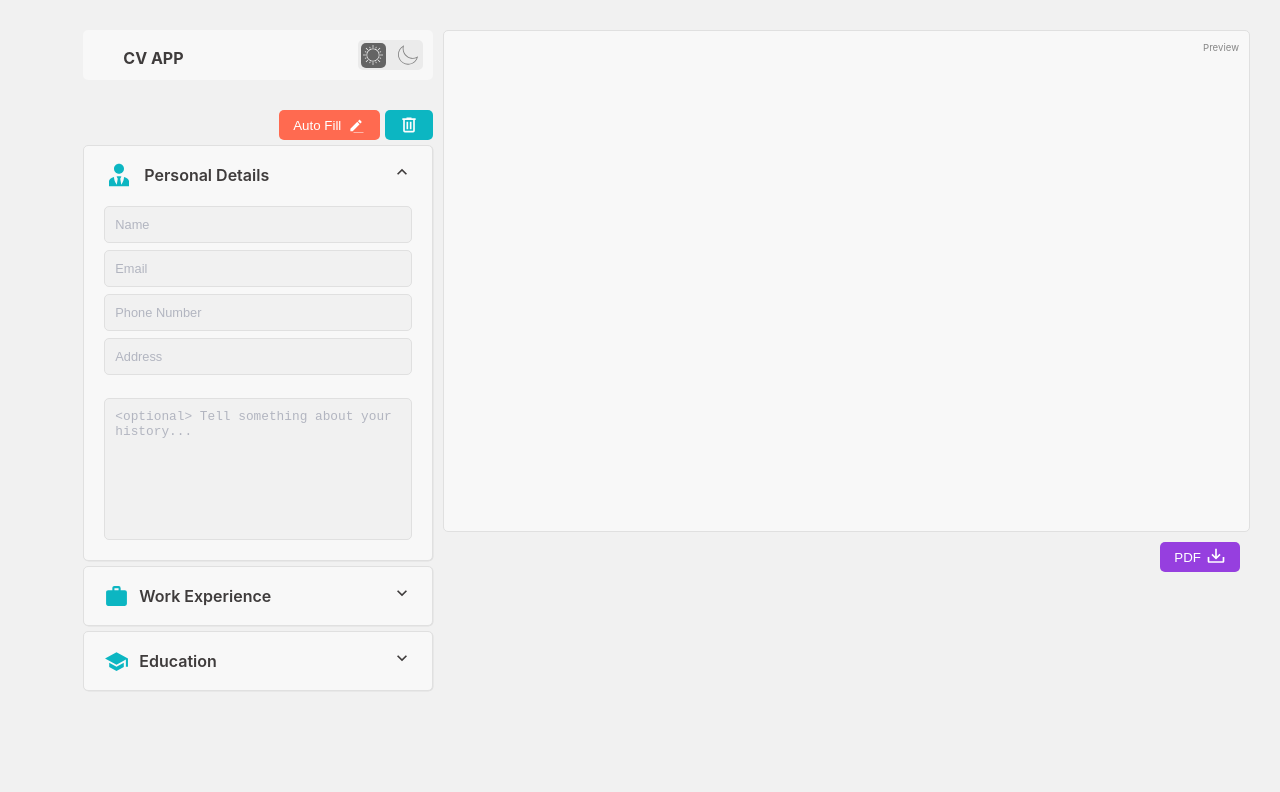
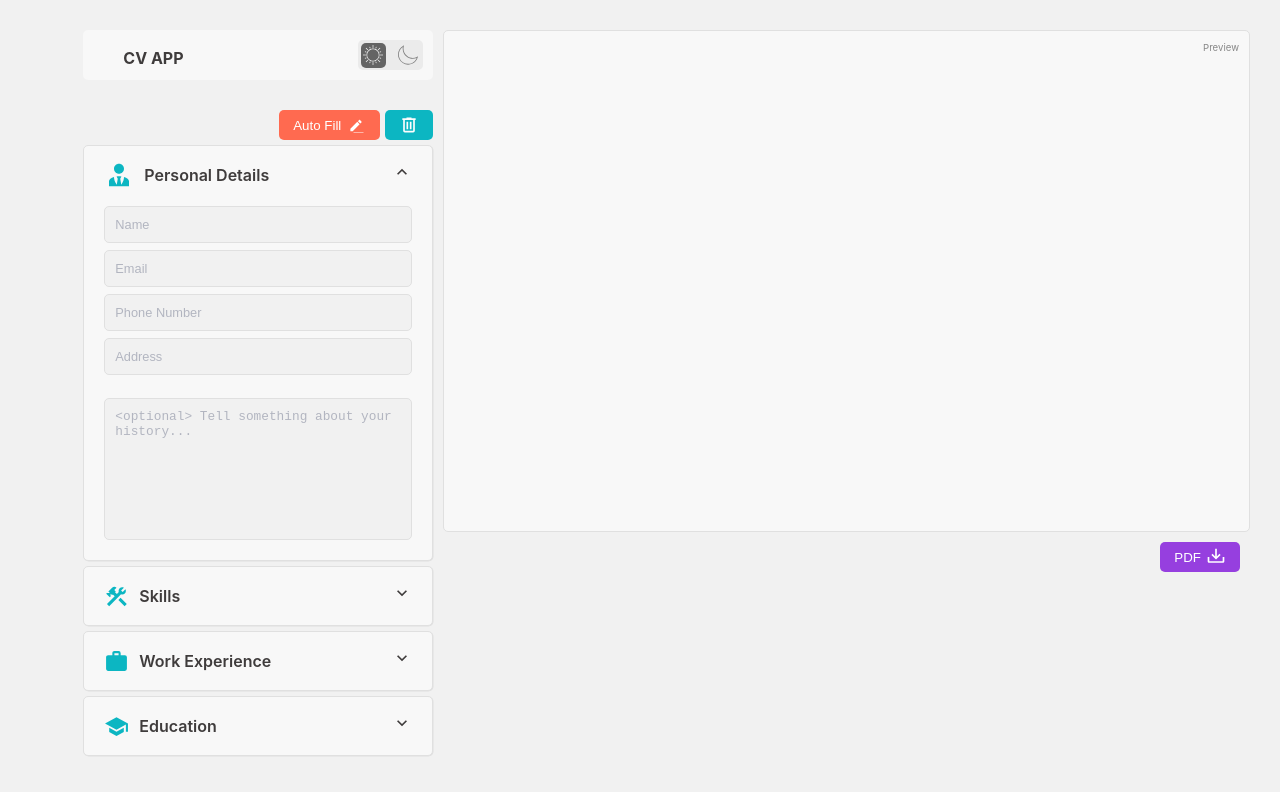
Before and after one commit to maurolps/cv-application, a React (Vite) app: page / in a window 1280 px wide. Shown: the top 792 px of the page. Built offline with nearby package versions, Linux system fonts and the light colour scheme.

Commit message:
Added Skills Component

```diff
--- a/src/App.jsx
+++ b/src/App.jsx
@@ -4,10 +4,17 @@ import { Experience } from "./components/Experience";
 import { Education } from "./components/Education";
 import { LoadCard } from "./components/LoadCard";
 import { Preview } from "./components/Preview";
+import { Skills } from "./components/Skills";
 import { useState } from "react";
 import generatePDF from "react-to-pdf";
 import { defaultData } from "./components/Data";
-import { svgPersonal, svgExp, svgEdu, svgDownload } from "./assets/svgs";
+import {
+  svgPersonal,
+  svgExp,
+  svgEdu,
+  svgDownload,
+  svgSkills,
+} from "./assets/svgs";
 import "./App.css";
 
 const pdfOptions = {
@@ -150,6 +157,17 @@ function App() {
             inputChange={inputChange}
             update={fieldsData}
           />
+
+          <LoadCard
+            title="Skills"
+            svg={svgSkills}
+            component={Skills}
+            toggle={toggleCards}
+            collapse={cardCollapse}
+            inputChange={inputChange}
+            update={fieldsData}
+          />
+
           <LoadCard
             title="Work Experience"
             svg={svgExp}
--- a/src/assets/svgs.jsx
+++ b/src/assets/svgs.jsx
@@ -11,6 +11,29 @@ const svgPersonal = (
       3M16 13.54C16 14.6 15.72 17.07 13.81 19.83L13 15L13.94 13.12C13.32 13.05
       12.67 13 12 13S10.68 13.05 10.06 13.12L11 15L10.19 19.83C8.28 17.07 8 14.6
       8 13.54C5.61 14.24 4 15.5 4 17V21H20V17C20 15.5 18.4 14.24 16 13.54Z"
+    />
+  </svg>
+);
+
+const svgSkills = (
+  <svg
+    width="25px"
+    style={{ fill: "var(--primary-color)" }}
+    xmlns="http://www.w3.org/2000/svg"
+    viewBox="0 0 24 24"
+  >
+    <title>Skills</title>
+    <path
+      d="
+      M13.78 15.3L19.78 21.3L21.89 19.14L15.89 13.14L13.78 15.3M17.5
+      10.1C17.11 10.1 16.69 10.05 16.36 9.91L4.97 21.25L2.86 19.14L10.27
+      11.74L8.5 9.96L7.78 10.66L6.33 9.25V12.11L5.63 12.81L2.11 9.25L2.81
+      8.55H5.62L4.22 7.14L7.78 3.58C8.95 2.41 10.83 2.41 12 3.58L9.89
+      5.74L11.3 7.14L10.59 7.85L12.38 9.63L14.2 7.75C14.06 7.42 14 7 14
+      6.63C14 4.66 15.56 3.11 17.5 3.11C18.09 3.11 18.61 3.25 19.08
+      3.53L16.41 6.2L17.91 7.7L20.58 5.03C20.86 5.5 21 6 21 6.63C21 8.55
+      19.45 10.1 17.5 10.1Z
+      "
     />
   </svg>
 );
@@ -304,6 +327,7 @@ const svgSun = (
 export {
   svgPersonal,
   svgEdu,
+  svgSkills,
   svgExp,
   svgArrowDown,
   svgArrowUp,
--- a/src/components/Data.jsx
+++ b/src/components/Data.jsx
@@ -15,6 +15,7 @@ const defaultData = {
   ["start"]: "",
   ["end"]: "",
   ["region"]: "",
+  ["skills"]: "",
 };
 
 const exampleData = {
@@ -23,6 +24,7 @@ const exampleData = {
   ["phone-number"]: "555-3035284",
   ["address"]: "164 Main Street, Cityville State, 235-12345",
   ["p-description"]: "FULLSTACK WEB DEVELOPER",
+  ["skills"]: `HTML, CSS, JavaScript, React, Node.js, TypeScript, Unit Testing, RESTful APIs, Git, Design Patterns, SOLID, Sorting Algorithms, Data Structures`,
 };
 
 const expData = [
--- a/src/components/LoadCard.jsx
+++ b/src/components/LoadCard.jsx
@@ -84,7 +84,17 @@ export function LoadCard(props) {
             </>
           )}
 
-          {props.title !== "Personal Details" && (
+          {props.title === "Skills" && (
+            <>
+              <props.component
+                inputChange={props.inputChange}
+                update={props.update}
+              />
+            </>
+          )}
+
+          {(props.title === "Education" ||
+            props.title === "Work Experience") && (
             <>
               {props.adding && (
                 <>
--- /dev/null
+++ b/src/components/Skills.jsx
@@ -0,0 +1,23 @@
+import propstypes from "prop-types";
+
+Skills.propTypes = {
+  inputChange: propstypes.func,
+  update: propstypes.any,
+};
+
+export function Skills(props) {
+  const { inputChange, update } = props;
+  return (
+    <>
+      <textarea
+        name="Skills"
+        id="skills"
+        cols="30"
+        rows="8"
+        onChange={inputChange}
+        value={typeof update == "object" ? update["skills"] : ""}
+        placeholder="HTML, CSS, JavaScript, React, Node.js..."
+      ></textarea>
+    </>
+  );
+}
```
